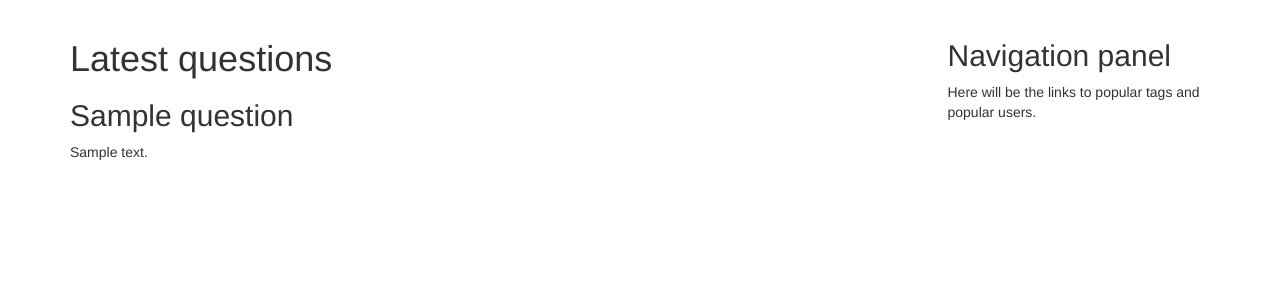
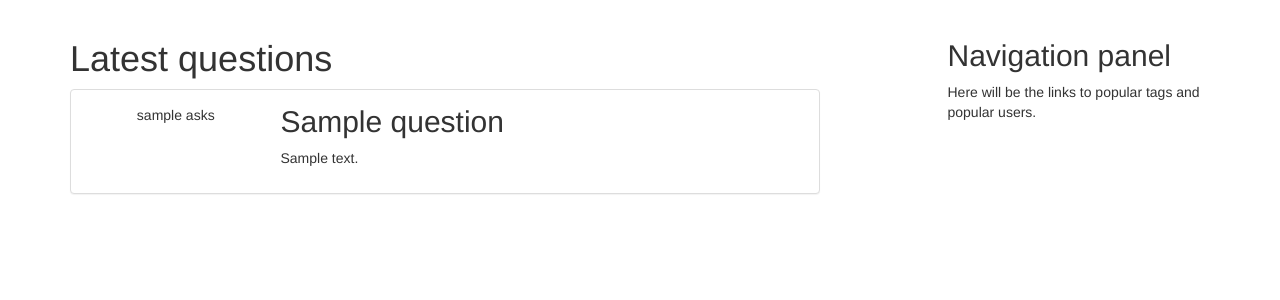
Before and after one commit to Oktosha/askPupkin, a Django app: page / in a window 1280 px wide. Shown: the part 51-351 px from the top of the page. Run offline with Django 3.2, Linux system fonts and the light colour scheme; tables that the repository leaves empty hold one stand-in row (values such as "Sample post"); some libraries are stand-ins or nearby versions.

Commit message:
Create cards for questions

```diff
--- a/questions/templates/questions/base.html
+++ b/questions/templates/questions/base.html
@@ -8,6 +8,9 @@
 		body {
 			padding-top: 70px;
 		}
+		.panel-h2 {
+	    	margin-top: 0;
+	    }
 	</style>
 	</head>
 	<body>
--- a/questions/templates/questions/index.html
+++ b/questions/templates/questions/index.html
@@ -1,10 +1,10 @@
 {% extends "questions/base.html" %}
+{% load my_tags %}
 {% block content %}
 	{% if latest_question_list %}
 		<h1>Latest questions</h1>
 		{% for question in latest_question_list %}
-			<h2>{{question.title}}</h2>
-			<p>{{question.text}}</p>
+			{% question_card question %}
 		{% endfor %}
 	{% else %}
 		<div class="alert alert-warning" role="alert">
--- /dev/null
+++ b/questions/templates/questions/questioncard.html
@@ -0,0 +1,15 @@
+<div class="panel panel-default">
+<div class="panel-body">
+<div class="container-fluid">
+<div class="row">
+	<div class="col-sm-3">
+		<p class="text-center">{{question.author.username}} asks</p>
+	</div>
+	<div class="col-sm-9">
+		<h2 class="panel-h2">{{question.title}}</h2>
+		<p>{{question.text}}</p>
+	</div>
+</div>
+</div>
+</div>
+</div>
--- a/questions/templatetags/my_tags.py
+++ b/questions/templatetags/my_tags.py
@@ -5,3 +5,7 @@ register = template.Library()
 @register.inclusion_tag('questions/inputfield.html')
 def input_field(field, label):
     return { 'field': field, 'label': label }
+
+@register.inclusion_tag('questions/questioncard.html')
+def question_card(question):
+    return { 'question': question }
```
